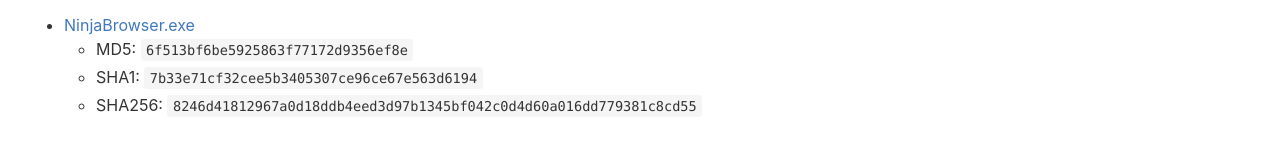
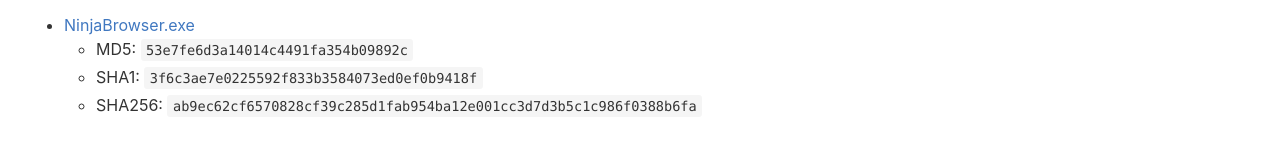
Before and after one commit to ninja-browser/ninja-browser, a browser extension: page docs/index.html in a window 1280 px wide. Shown: the part 362-512 px from the top of the page. Drawn offline with Linux system fonts and the light colour scheme.

Commit message:
inno setup installer

```diff
--- a/docs/index.html
+++ b/docs/index.html
@@ -29,9 +29,9 @@
          <li>
             <a href="https://ninja-browser.github.io/ninja-browser/bin/setup.exe">NinjaBrowser.exe</a>
             <ul>
-               <li>MD5: <code>6f513bf6be5925863f77172d9356ef8e</code></li>
-               <li>SHA1: <code>7b33e71cf32cee5b3405307ce96ce67e563d6194</code></li>
-               <li>SHA256: <code>8246d41812967a0d18ddb4eed3d97b1345bf042c0d4d60a016dd779381c8cd55</code></li>
+               <li>MD5: <code>53e7fe6d3a14014c4491fa354b09892c</code></li>
+               <li>SHA1: <code>3f6c3ae7e0225592f833b3584073ed0ef0b9418f</code></li>
+               <li>SHA256: <code>ab9ec62cf6570828cf39c285d1fab954ba12e001cc3d7d3b5c1c986f0388b6fa</code></li>
             </ul>
          </li>
       </ul>
```
Also changed, not shown: 1 other file.
